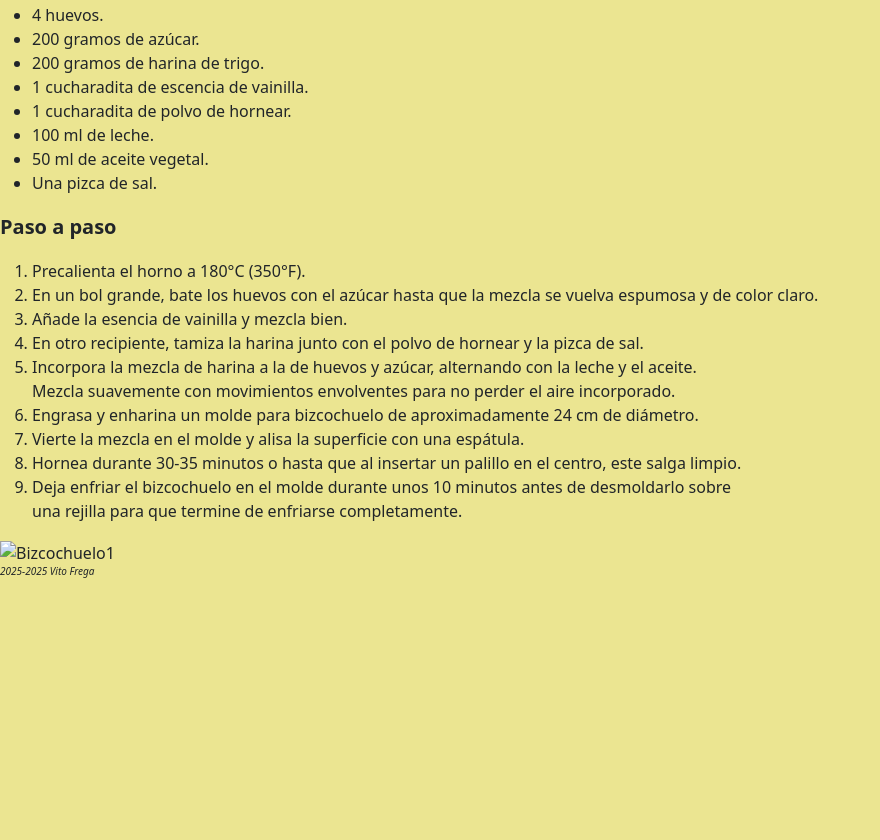
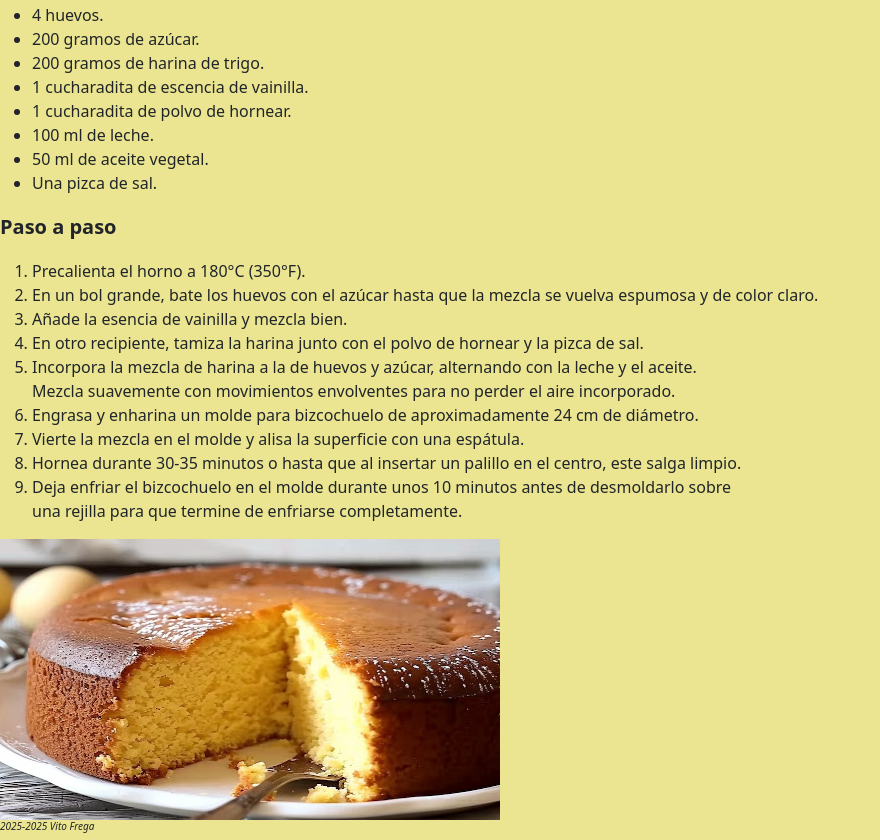
Before and after one commit to TTommaass/Vito-Frega, a plain HTML site: page pages/bizcochuelo.html in a window 1280 px wide. Shown: the part 401-1241 px from the top of the page, without its empty margins (0-880 px from the left). Before the commit the page ends 986 px from the top, so only its background shows below. Drawn offline with nearby package versions, Linux system fonts and the light colour scheme.

Commit message:
Update bizcochuelo.html

```diff
--- a/pages/bizcochuelo.html
+++ b/pages/bizcochuelo.html
@@ -89,7 +89,7 @@
                 <li>Deja enfriar el bizcochuelo en el molde durante unos 10 minutos antes de desmoldarlo sobre<br>una
                     rejilla para que termine de enfriarse completamente.</li>
             </ol>
-            <img src="../imgages/bizcochuelo1.avif" alt="Bizcochuelo1" width="500px" height="auto">
+            <img src="../images/bizcochuelo1.avif" alt="Bizcochuelo1" width="500px" height="auto">
         </section>
 
     </main>
```
